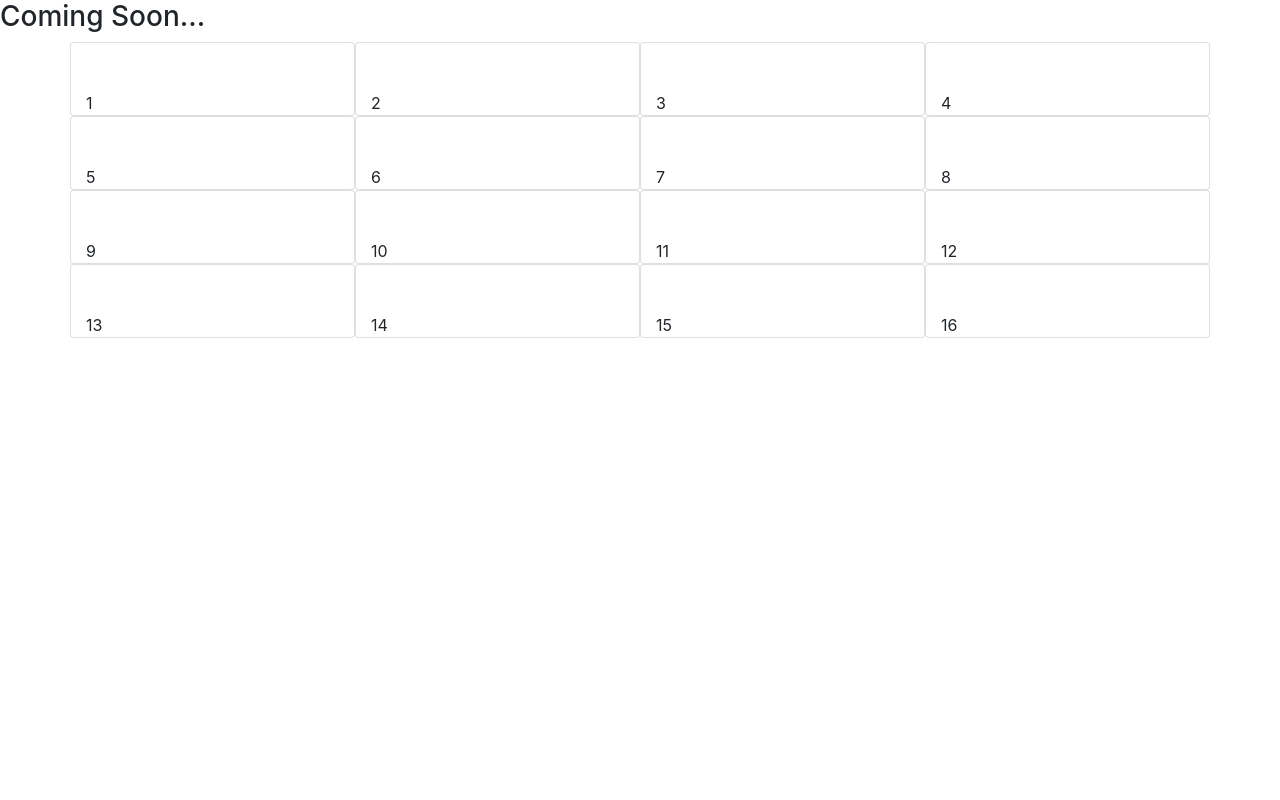
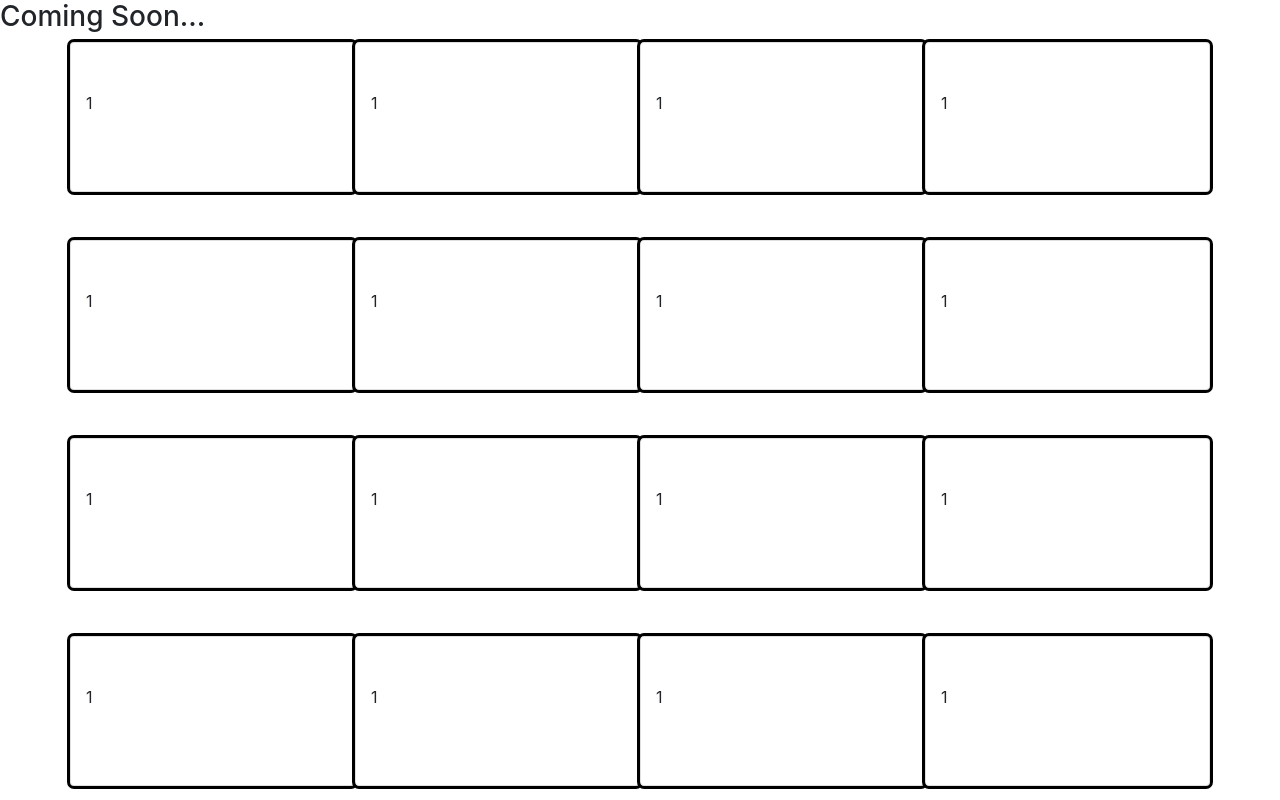
Before and after one commit to dkanukov/GameFindPairs, a website: page index.html in a window 1280 px wide. Drawn offline with nearby package versions, Linux system fonts and the light colour scheme.

Commit message:
refacrot HTML page + start work on script part

```diff
--- a/css/style.css
+++ b/css/style.css
@@ -1,3 +1,14 @@
-body {
-	background-color: black;
+.card {
+	cursor: pointer;
+	width: 100px;
+	height: 150px;
+	border: none;
+	background-color: white;
+	outline: 3px solid black;
+	transform: scale(1);
 }
+
+.card:hover {
+	transform: scale(0.97);
+	transition: trasnform .3s;
+}
--- a/index.html
+++ b/index.html
@@ -12,27 +12,27 @@
 <div class="container">
 	<div class="row">
 		<div class="card col pt-lg-5">1</div>
-		<div class="card col pt-lg-5">2</div>
-		<div class="card col pt-lg-5">3</div>
-		<div class="card col pt-lg-5">4</div>
+		<div class="card col pt-lg-5">1</div>
+		<div class="card col pt-lg-5">1</div>
+		<div class="card col pt-lg-5">1</div>
 	</div>
-	<div class="row">
-		<div class="card col pt-lg-5">5</div>
-		<div class="card col pt-lg-5">6</div>
-		<div class="card col pt-lg-5">7</div>
-		<div class="card col pt-lg-5">8</div>
+	<div class="row mt-lg-5">
+		<div class="card col pt-lg-5">1</div>
+		<div class="card col pt-lg-5">1</div>
+		<div class="card col pt-lg-5">1</div>
+		<div class="card col pt-lg-5">1</div>
 	</div>
-	<div class="row">
-		<div class="card col pt-lg-5">9</div>
-		<div class="card col pt-lg-5">10</div>
-		<div class="card col pt-lg-5">11</div>
-		<div class="card col pt-lg-5">12</div>
+	<div class="row mt-lg-5">
+		<div class="card col pt-lg-5">1</div>
+		<div class="card col pt-lg-5">1</div>
+		<div class="card col pt-lg-5">1</div>
+		<div class="card col pt-lg-5">1</div>
 	</div>
-	<div class="row">
-		<div class="card col pt-lg-5">13</div>
-		<div class="card col pt-lg-5">14</div>
-		<div class="card col pt-lg-5">15</div>
-		<div class="card col pt-lg-5">16</div>
+	<div class="row mt-lg-5">
+		<div class="card col pt-lg-5">1</div>
+		<div class="card col pt-lg-5">1</div>
+		<div class="card col pt-lg-5">1</div>
+		<div class="card col pt-lg-5">1</div>
 	</div>
 </div>
 </body>
```
Also changed, not shown: js/index.js (+7 -0 lines).
